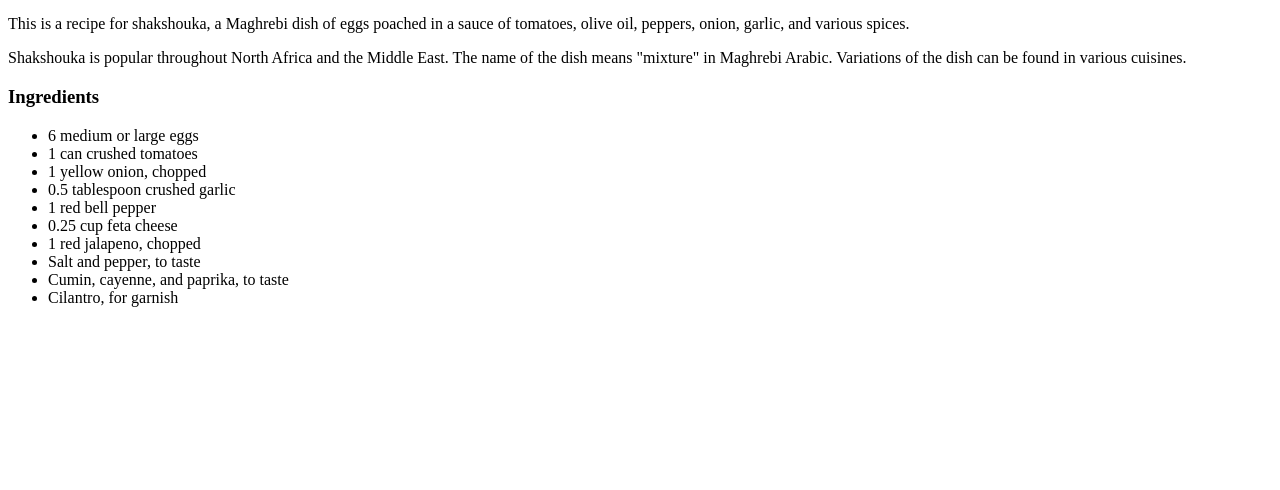
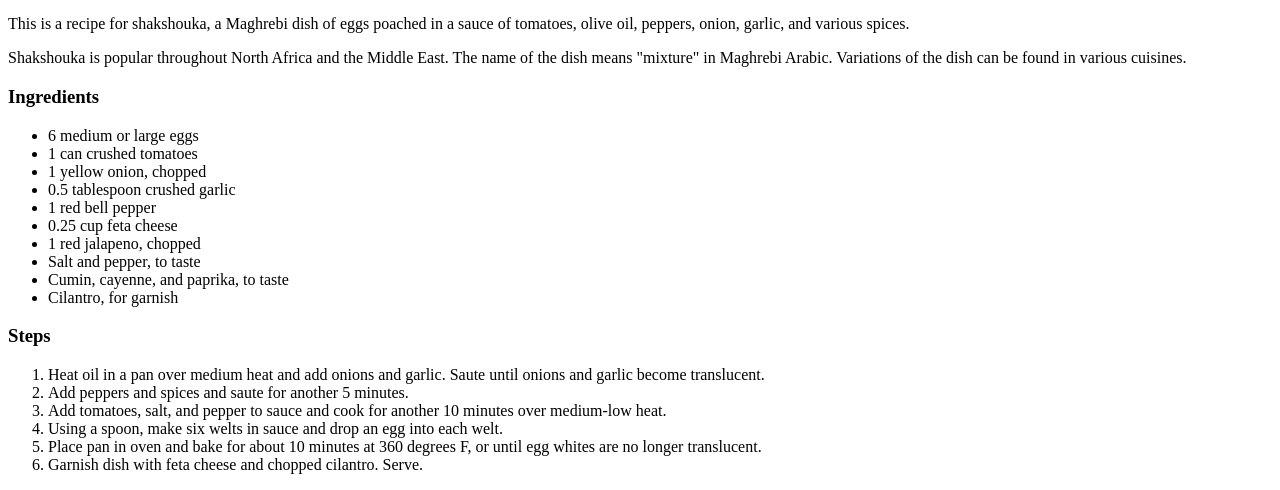
Before and after one commit to nddefined/odin-recipes, a plain HTML site: page recipes/shakshouka.html in a window 1280 px wide. Shown: the part 628-1118 px from the top of the page. Before the commit the page ends 951 px from the top, so only its background shows below. Drawn offline with Linux system fonts and the light colour scheme.

Commit message:
Add steps to shakshouka recipe page
Adds "Steps" heading to shakshouka recipe page with an ordered list of
steps for completing the recipe.

```diff
--- a/recipes/shakshouka.html
+++ b/recipes/shakshouka.html
@@ -24,5 +24,14 @@
             <li>Cumin, cayenne, and paprika, to taste</li>
             <li>Cilantro, for garnish</li>
         </ul>
+        <h3>Steps</h3>
+        <ol>
+            <li>Heat oil in a pan over medium heat and add onions and garlic. Saute until onions and garlic become translucent.</li>
+            <li>Add peppers and spices and saute for another 5 minutes.</li>
+            <li>Add tomatoes, salt, and pepper to sauce and cook for another 10 minutes over medium-low heat.</li>
+            <li>Using a spoon, make six welts in sauce and drop an egg into each welt.</li>
+            <li>Place pan in oven and bake for about 10 minutes at 360 degrees F, or until egg whites are no longer translucent.</li>
+            <li>Garnish dish with feta cheese and chopped cilantro. Serve.</li>
+        </ol>
     </body>
 </html>
```
